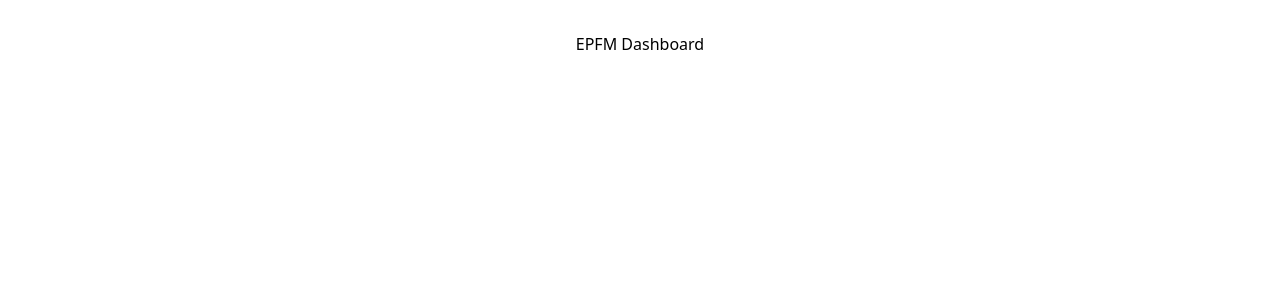
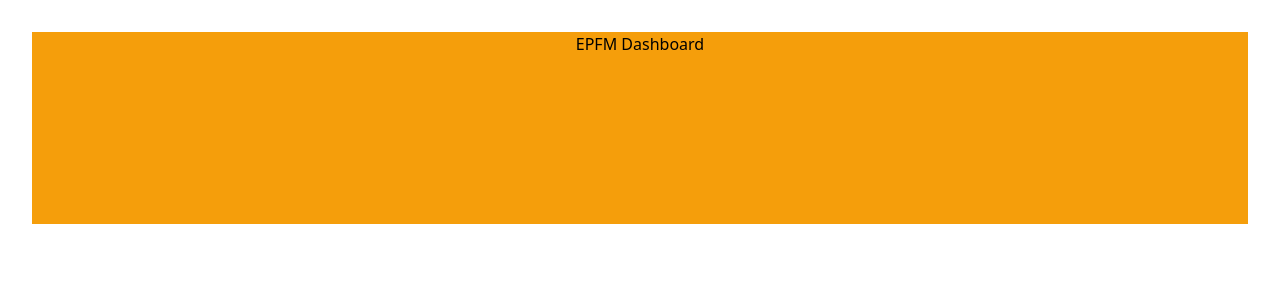
Before and after one commit to tmbyers1102/epfm-dashboard, a React (Vite) app: page / in a window 1280 px wide. Shown: the top 300 px of the page. Built offline with nearby package versions, Linux system fonts and the light colour scheme.

Commit message:
adjusted test home

```diff
--- a/src/App.jsx
+++ b/src/App.jsx
@@ -5,7 +5,7 @@ import './App.css'
 function App() {
 
   return (
-    <div className='bg-Amber-500 w-full h-48'>
+    <div className='bg-amber-500 w-full h-48'>
       <h2>EPFM Dashboard</h2>
     </div>
   )
```
